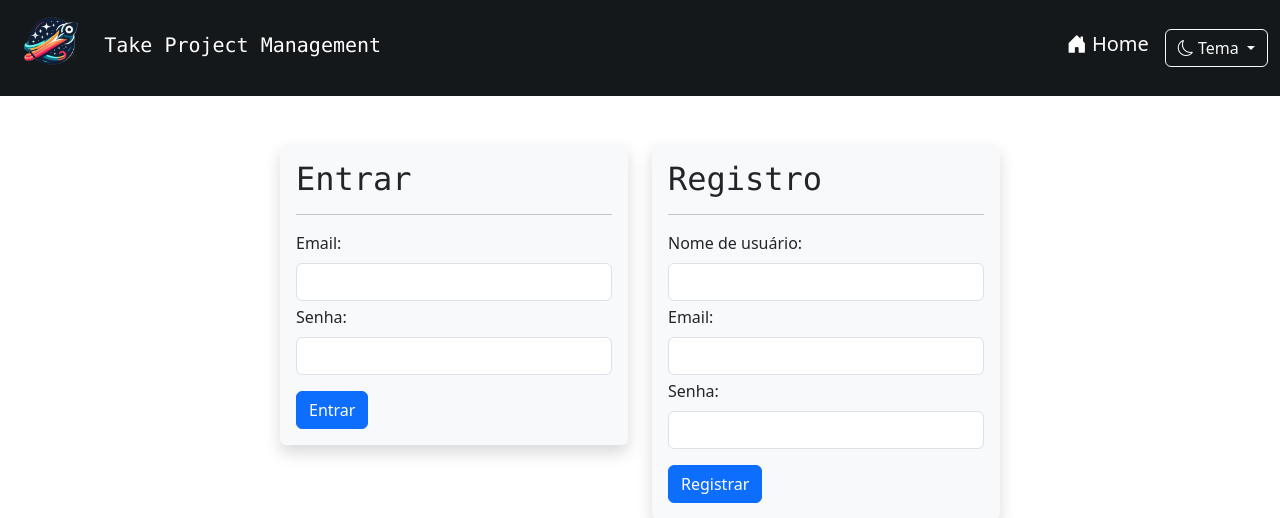
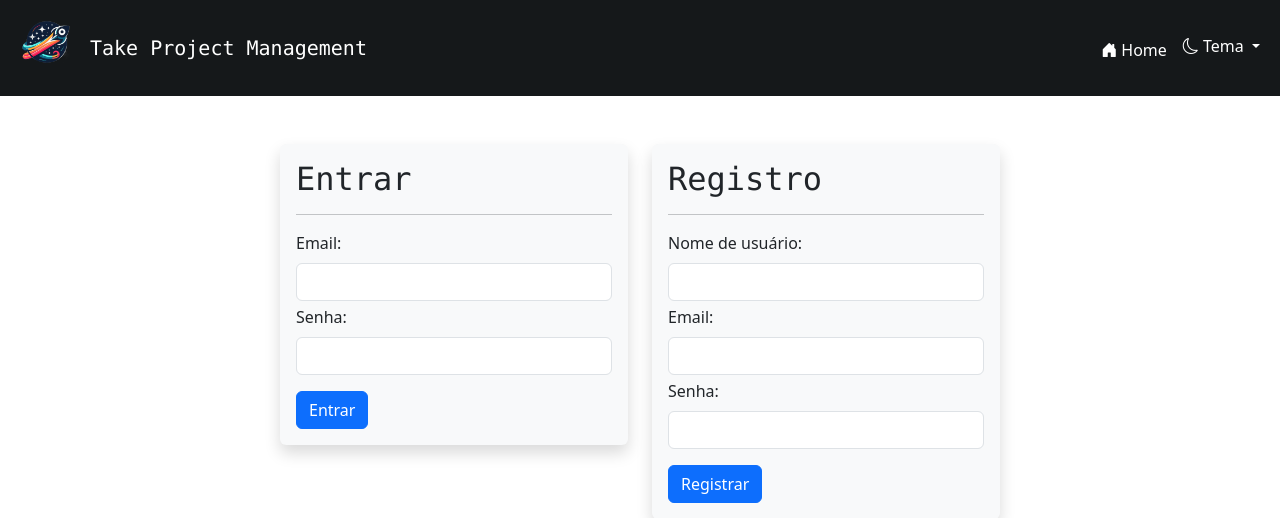
Before and after one commit to lucaszg-g/take_project, a Flask app: page / in a window 1280 px wide. Shown: the top 518 px of the page. Run offline with Flask 3, Linux system fonts and the light colour scheme.

Commit message:
Update 13

```diff
--- a/app.py
+++ b/app.py
@@ -445,6 +445,9 @@ class MudarTema:
 # Routes
 @app.route('/')
 def index():
+    if not ('tema' in session):
+        session['tema'] = 'light'
+
     if 'usuario_id' in session:
         projetos = Projeto.query.filter_by(usuario_id=session['usuario_id']).all()
         return render_template('index.html', projetos=projetos)
--- a/templates/base.html
+++ b/templates/base.html
@@ -6,48 +6,47 @@
     <title> {% block title %}{% endblock %} </title>
     <link href="https://cdn.jsdelivr.net/npm/bootstrap@5.3.3/dist/css/bootstrap.min.css" rel="stylesheet" integrity="sha384-QWTKZyjpPEjISv5WaRU9OFeRpok6YctnYmDr5pNlyT2bRjXh0JMhjY6hW+ALEwIH" crossorigin="anonymous">
     <link rel="stylesheet" href="https://cdn.jsdelivr.net/npm/bootstrap-icons@1.11.3/font/bootstrap-icons.min.css">
+    <link rel="preload" href="{{ url_for('static', filename='img/logo_take.png') }}" as="image">
 </head>
 <body>
-    <header class="navbar navbar-expand-lg" style="background-color: #15181a">
-        <!-- Logo -->
-        <div class="container">
-            <div class="row">
-                <div class="col-lg">
-                    <a href="{{ url_for('index') }}"> <img style="width: 80px; height: 80px;" src="{{ url_for('static', filename='img/logo_take.png') }}" alt=""></a>
-                    <a class="navbar-brand p-2 font-monospace text-white" href="{{ url_for('index') }}">Take Project Management</a>
-                </div>
-            </div>
-        </div>
+    <header class="navbar navbar-expand-lg navbar-dark" style="background-color: #15181a">
+        <div class="container-fluid">
+            <!-- Logo e nome do site -->
+            <a class="navbar-brand d-flex align-items-center text-white" href="{{ url_for('index') }}">
+                <img src="{{ url_for('static', filename='img/logo_take.png') }}" class="img-fluid" alt="Logo" style="max-width: 70px; min-width: 40px; height: auto;" loading="eager">
+                <p class="ms-2 pe-1 font-monospace mb-0 text-wrap">Take Project Management</p>
+            </a>
 
-        <!-- Barra de navegação -->
-        <nav class="navbar">
-            <div class="container">
-                <div class="d-flex w-100 justify-content-between align-items-center">
+            <!-- Botão do menu hamburguer para telas menores -->
+            <button class="navbar-toggler" type="button" data-bs-toggle="collapse" data-bs-target="#navbarNav" aria-controls="navbarNav" aria-expanded="false" aria-label="Toggle navigation">
+                <span class="navbar-toggler-icon"></span>
+            </button>
+
+            <!-- Itens da barra de navegação -->
+            <div class="collapse navbar-collapse justify-content-end" id="navbarNav">
                 <ul class="navbar-nav">
-                        <li class="nav-item">
-                            <a href="{{ url_for('index') }}" class="navbar-brand text-white"><i class="bi bi-house-door-fill"></i> Home</a>
+                    <li class="nav-item mt-1">
+                        <a class="nav-link text-white" href="{{ url_for('index') }}"><i class="bi bi-house-door-fill"></i> Home</a>
                     </li>
                     {% if 'usuario_id' in session %}
-                            <li class="nav-item">
-                                <a href="{{ url_for('sair') }}" class="navbar-brand text-white"><i class="bi bi-box-arrow-left"></i> Sair</a>
+                    <li class="nav-item mt-1">
+                        <a class="nav-link text-white" href="{{ url_for('sair') }}"><i class="bi bi-box-arrow-left"></i> Sair</a>
                     </li>
                     {% endif %}
-                        <li class="nav-item">
-                            <div class="dropdown">
-                                <button class="btn btn-outline-light dropdown-toggle" type="button" id="dropdownMenuButtonDark" data-bs-toggle="dropdown" aria-expanded="false">
+                    <li class="nav-item dropdown">
+                        <a class="nav-link dropdown-toggle text-white" href="#" id="dropdownMenuButtonDark" role="button" data-bs-toggle="dropdown" aria-expanded="false">
                             <i class="bi bi-moon"></i> Tema
-                                </button>
-                                <ul class="dropdown-menu" aria-labelledby="dropdownMenuButtonDark">
+                        </a>
+                        <ul class="dropdown-menu dropdown-menu-end nav-item mt-1" aria-labelledby="dropdownMenuButtonDark">
                             <li><a class="dropdown-item {% if session['tema'] == 'light' %}active{% endif %}" href="{{ url_for('mudar_tema_claro') }}"><i class="bi bi-brightness-high-fill"></i> Claro</a></li>
                             <li><a class="dropdown-item {% if session['tema'] == 'dark' %}active{% endif %}" href="{{ url_for('mudar_tema_escuro') }}"><i class="bi bi-brightness-low-fill"></i> Escuro</a></li>
                         </ul>
-                            </div>
                     </li>
                 </ul>
             </div>
         </div>
-        </nav>
     </header>
+
     <main class="container my-5">
         <!-- Mensagens -->
         {% with messages = get_flashed_messages(with_categories=true) %}
@@ -55,6 +54,13 @@
                 <div class="flash-messages">
                     {% for category, message in messages %}
                         <div class="alert alert-{{ category }} alert-dismissible fade show" role="alert">
+                            {% if category == 'success' %}
+                                <i class="bi bi-check-circle-fill"></i> <!-- Ícone de sucesso -->
+                            {% elif category == 'info'%}
+                                <i class="bi bi-info-circle-fill"></i> <!-- Ícone de informação -->
+                            {% elif category in ['alert', 'danger']%}
+                                <i class="bi bi-exclamation-triangle-fill"></i> <!-- Ícone de alerta ou erro -->
+                            {% endif %}
                             {{ message }}
                             <button type="button" class="btn-close" data-bs-dismiss="alert" aria-label="Close"></button>
                         </div>
@@ -67,6 +73,7 @@
     </main>
 
     <script src="https://cdn.jsdelivr.net/npm/bootstrap@5.3.3/dist/js/bootstrap.bundle.min.js" integrity="sha384-YvpcrYf0tY3lHB60NNkmXc5s9fDVZLESaAA55NDzOxhy9GkcIdslK1eN7N6jIeHz" crossorigin="anonymous"></script>
+
     {% block script %}{% endblock %}
 </body>
 </html>
--- a/templates/index.html
+++ b/templates/index.html
@@ -59,20 +59,23 @@
                         <div class="col">
                             <div class="card shadow h-100">
                                 <div class="card-body d-flex flex-column">
-                                    <h5 class="card-title font-monospace">{{ projeto.nome_projeto }}</h5>
+                                    <div class="d-flex justify-content-between align-items-center">
+                                        <h5 class="card-title font-monospace">{{ projeto.nome_projeto }}</h5>
+                                    </div>
                                     <p class="mt-2">Descrição:</p>
-                                    <p class="card-text text-secondary" style="max-height: 150px; overflow-y: auto;">{% if projeto.descricao_projeto %}{{ projeto.descricao_projeto }}{% endif %}</p>
+                                    <p class="card-text text-secondary" style="max-height: 150px; overflow-y: auto;">
+                                        {% if projeto.descricao_projeto %}{{ projeto.descricao_projeto }}{% endif %}
+                                    </p>
                                     <div class="mt-auto mx-auto">
-                                            <a href="{{ url_for('projeto_especifico', projeto_id=projeto.id) }}" class="btn btn-primary mt-2"><i class="bi bi-box-arrow-in-left"></i> Visualizar</a>
-                                            <button type="button" class="btn btn-secondary mt-2" data-bs-toggle="modal" data-bs-target="#modalEditarProjeto{{ projeto.id }}"><i class="bi bi-pencil"></i> Editar</button>
-                                            <button type="button" class="btn btn-danger mt-2" data-bs-toggle="modal" data-bs-target="#modalExcluirProjeto{{ projeto.id }}"><i class="bi bi-trash"></i> Excluir</button>
+                                        <a href="{{ url_for('projeto_especifico', projeto_id=projeto.id) }}" class="btn btn-primary mt-2"><i class="bi bi-box-arrow-in-left"></i> Visualizar</a>
+                                        <button type="button" class="btn btn-secondary mt-2" data-bs-toggle="modal" data-bs-target="#modalEditarProjeto{{ projeto.id }}"><i class="bi bi-pencil"></i> Editar</button>
+                                        <button type="button" class="btn btn-danger mt-2" data-bs-toggle="modal" data-bs-target="#modalExcluirProjeto{{ projeto.id }}"><i class="bi bi-trash"></i> Excluir</button>
                                     </div>
                                 </div>
                             </div>
                         </div>
                         {% endfor %}
                     </div>
-
                     <div class="text-center">
                         <button type="button" class="btn btn-primary mt-4" data-bs-toggle="modal" data-bs-target="#modalCriarProjeto">
                             Criar Novo Projeto
```
Also changed, not shown: instance/teste9.db. Lines whose indentation alone changed are shown as unchanged.
